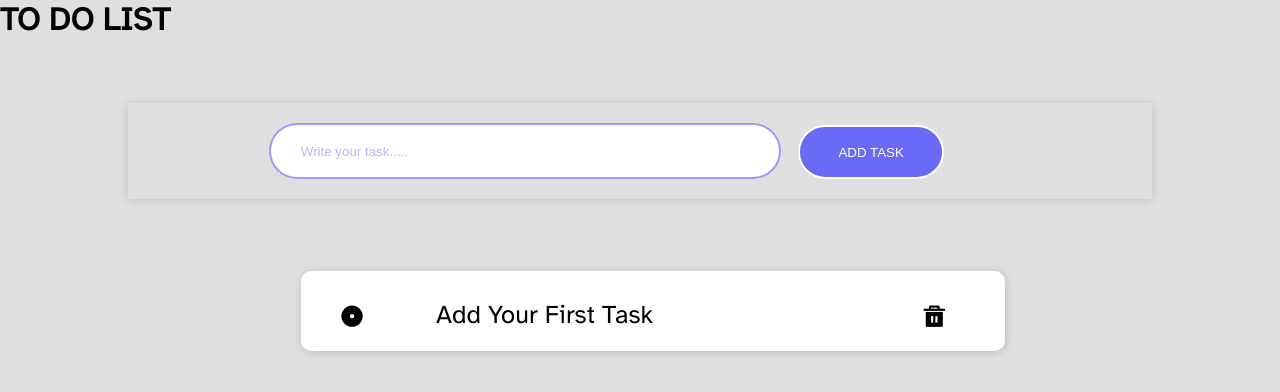
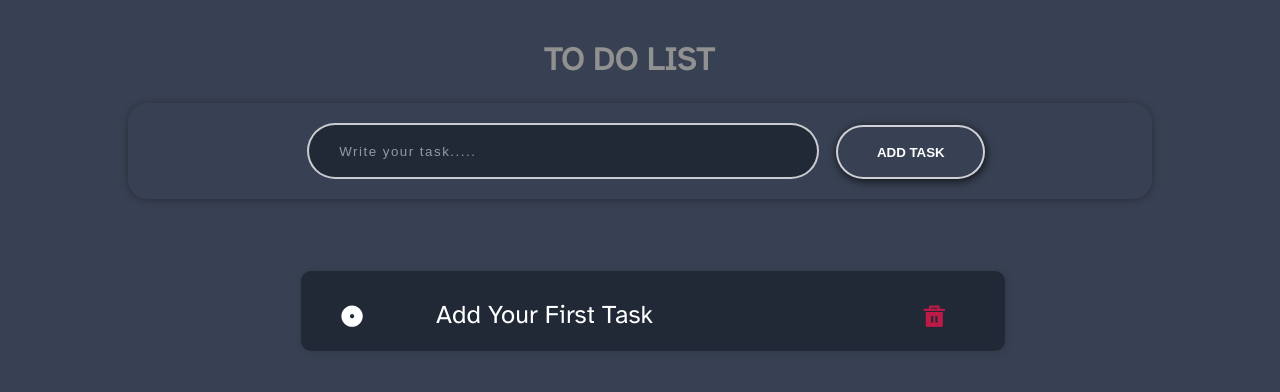
Before and after one commit to HarshUserethe/LGMVIP-Web, a plain HTML site: page To Do List/index.html in a window 1280 px wide. Drawn offline with nearby package versions, Linux system fonts and the light colour scheme; a web font is replaced by a local one.

Commit message:
Update style.css

```diff
--- a/To Do List/style.css
+++ b/To Do List/style.css
@@ -18,15 +18,26 @@ html,body{
  #main{
   width: 100vw;
   height: 100vh;
-  background-color: #dfdfdf;
+  background-color: #384153;
   overflow: hidden;
+ }
+
+ #main>h1{
+position: relative;
+left: 50%;
+top: 5%;
+z-index: 12;
+color: rgb(145, 145, 145);
+transform: translate(-50%, 0);
+
+ width: 15%;
  }
 
  #container{
   position: relative;
   width: 100%;
   height: 100%;
-  background-color: #dfdfdf;
+  background-color: #384153;
   overflow-x: hidden !important;
  }
 
@@ -34,8 +45,9 @@ html,body{
   position: relative;
   width: 100%;
   height: 12%;
+  border-radius: 20px;
   border-bottom: 1px solid rgba(0, 0, 0, 0.154);
-  box-shadow: 0px 1px 8px rgba(0, 0, 0, 0.137);
+  box-shadow: 0px 1px 8px rgba(0, 0, 0, 0.301);
  }
 
  #tasklist{
@@ -50,39 +62,62 @@ html,body{
   height: 7vh;
   position: relative;
   top: 50%;
-  left: 10vw;
+  color: #fff !important;
+  left: 14vw !important;
   transform: translate(0, -50%);
   border: 2px solid rgba(83, 83, 255, 0.582);
   border-radius: 500px;
   outline: none;
+  background-color: #212836;
   padding-left: 30px;
+  border: 2px solid rgba(255, 255, 255, 0.76) !important;
 
  }
 
+ .line{
+  position: relative;
+  width: 75%;
+  height: 3%;
+  display: none;
+  top: 56%;
+  left: 11%;
+  z-index: 12;
+  transform: translate(-50, -50%);
+  background-color: #fff;
+ }
+
+
+ .ri-delete-bin-5-fill{
+  color: #BE1A48;
+ }
  #add{
   padding: 2.2vh 3.5vw;
   position: relative;
    top: 50%;
-   right: -10vw;
+   font-weight: 600 !important;
+   right: -15vw !important;
   transform: translate(0, -50%);
-  border: 2px solid #fff;
   border-radius: 500px;
   color: #fff;
-  background-color: rgba(83, 83, 255, 0.829);
+  border: 2px solid rgba(255, 255, 255, 0.76) !important;
+  background-color: #384153 !important;
+  box-shadow: 1px 2px 10px rgba(0, 0, 0, 0.767);
   cursor: pointer;
  }
 
 ::placeholder{
-  color: rgba(83, 83, 255, 0.425);
+  color: rgba(255, 255, 255, 0.527);
+  letter-spacing: 1.5px;
 }
 
 .task{
 
   width: 80vw;
   height: 10vh;
-  background-color: #fff;
+  background-color: #212836;
   box-shadow: 1px 1px  8px rgba(0, 0, 0, 0.160) ;
   left: 48%;
+  color: #fff;
   position: relative;
   transform: translate(-50%, 0);
   margin-top: 5vh;
```
